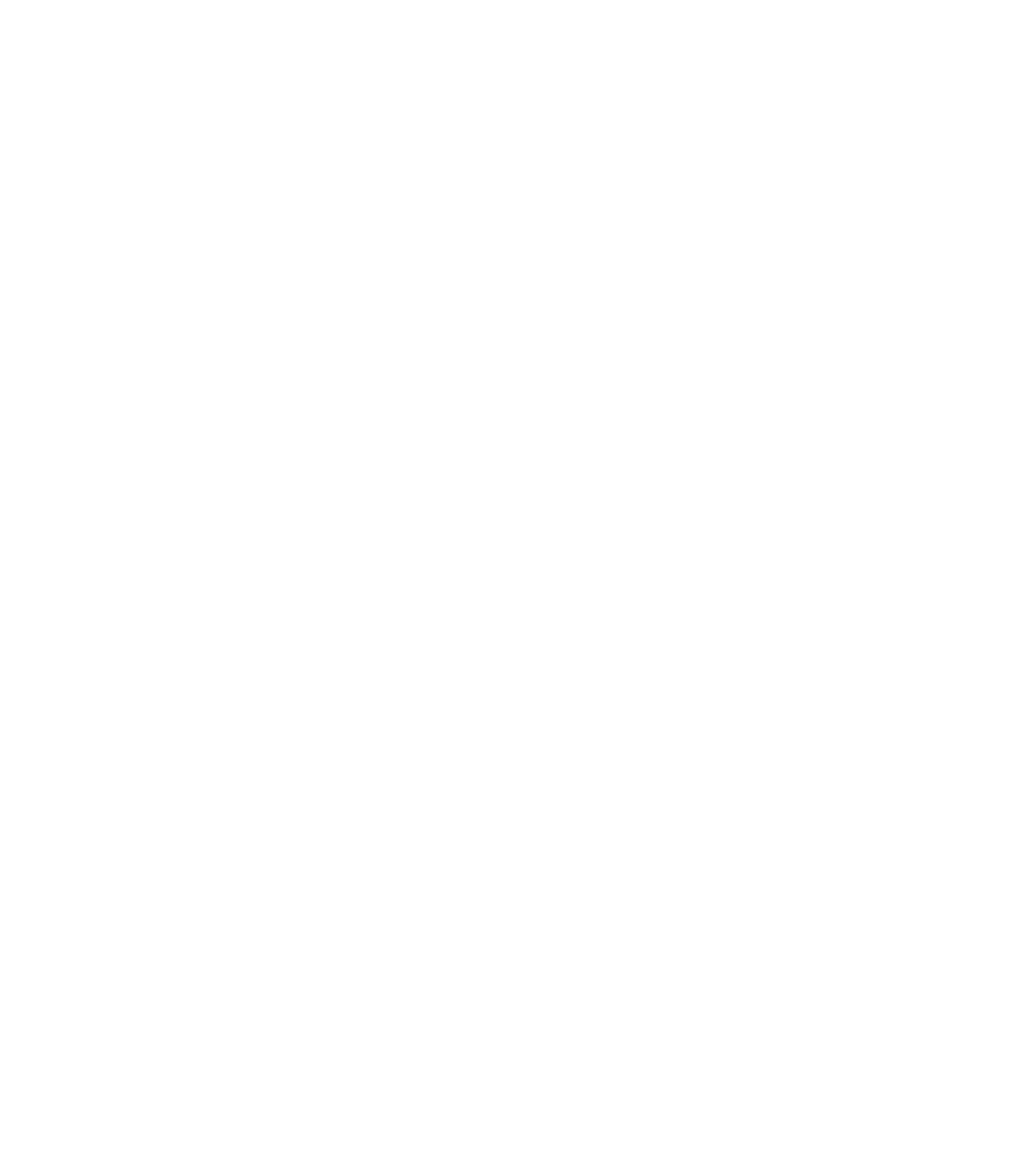
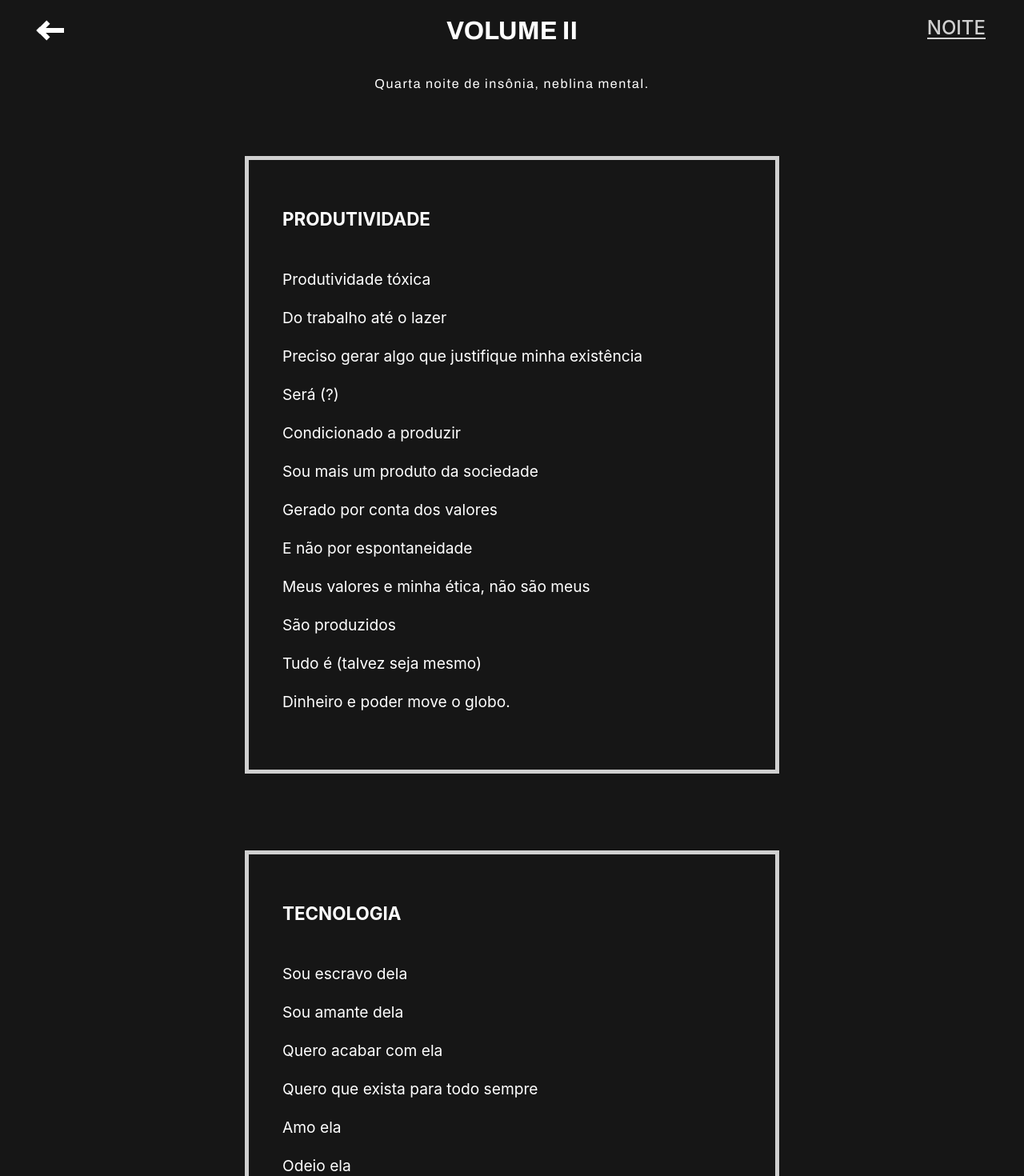
Before and after one commit to baptixta/jose-anonimo, a React (Create React App) app: page /VolumeII in a window 1280 px wide. Shown: the top 1470 px of the page at 80% size. Before the commit the page ends 800 px from the top, so only its background shows below. Built offline with nearby package versions, Linux system fonts and the light colour scheme.

Commit message:
volume II

```diff
--- a/src/App.js
+++ b/src/App.js
@@ -5,6 +5,7 @@ import Home from './Pages/Home/Home'
 import VolumeUm from './Pages/Poemas/VolumeOne'
 import Amigos from './Pages/Poemas/Amigos'
 import Abecede from './Pages/Poemas/Abecede';
+import VolumeDois from './Pages/Poemas/VolumeDois';
 
 function App() {
   return (
@@ -14,6 +15,7 @@ function App() {
         <Route path="/VolumeI" exact component={VolumeUm}></Route>
         <Route path="/Amigos" exact component={Amigos}></Route>
         <Route path="/Abecede" exact component={Abecede}></Route>
+        <Route path="/VolumeII" exact component={VolumeDois}></Route>
       </Router>
     </>
   );
--- a/src/Pages/Home/Home.js
+++ b/src/Pages/Home/Home.js
@@ -19,6 +19,7 @@ function Home() {
         <Link to="/VolumeI" className="Link"><Card title="Volume I" /></Link>
         <Link to="/Amigos" className="Link"><Card title="Amigos" /></Link>
         <Link to="/Abecede" className="Link"><Card title="Abecedê" /></Link>
+        <Link to="/VolumeII" className="Link"><Card title="Volume II" /></Link>
       </div>
     </div>
   );
--- /dev/null
+++ b/src/Pages/Poemas/VolumeDois.js
@@ -0,0 +1,27 @@
+import React from 'react';
+import './poem.scss';
+import Poema from '../../Components/Poem/index';
+import VolumeDois from '../../Data/poems4.json';
+import HeaderJose from '../../Components/Header';
+import Arrow from '../../Components/Arrow/arrow';
+import Toggle from '../../Components/Toggle/Toggle';
+import { Link } from 'react-router-dom';
+
+function Poem() {
+  const [theme, setTheme] = React.useState(false)
+
+  function switchTheme() {
+    setTheme(!theme)
+  }
+
+  return (
+    <div className={theme ? "App" : "App dark"} onClick={switchTheme}>
+        <Toggle text={theme ? "Dia" : "Noite"}/>
+        <Link to="/" className="Link"><Arrow /></Link>
+        <HeaderJose title="Volume II" text="Quarta noite de insônia, neblina mental." />
+        <Poema conteudo={VolumeDois} />
+    </div>
+  );
+}
+
+export default Poem;
--- /dev/null
+++ b/src/data/poems4.json
@@ -0,0 +1,18 @@
+[
+    {
+        "title": "Produtividade",
+        "poem": "Produtividade tóxica\n Do trabalho até o lazer\n Preciso gerar algo que justifique minha existência\n Será (?)\n Condicionado a produzir\n Sou mais um produto da sociedade\n Gerado por conta dos valores\n E não por espontaneidade\n Meus valores e minha ética, não são meus\n São produzidos\n Tudo é (talvez seja mesmo)\n Dinheiro e poder move o globo."
+    },
+    {
+        "title": "Tecnologia",
+        "poem": "Sou escravo dela\n Sou amante dela\n Quero acabar com ela\n Quero que exista para todo sempre\n Amo ela\n Odeio ela\n Sem ela, eu não teria dinheiro\n Mas talvez tivesse coisas muito mais valiosas (ou não)\n Para alguns é uma benção\n Para outros maldição\n Constrói carreiras\n Destrói carreiras\n Muda a forma de ver as coisas\n Está em constante construção."
+    },
+    {
+        "title": "Alienação",
+        "poem": "Vivo numa bolha\n Ela envolve a mim e meu círculo social\n Como sair da matrix?\n Tive uma ideia\n Quero conhecer todas as visões\n Expansão mental\n A vida não é só isso (status quo)\n Me envolvo na única bolha válida\n Arte e cultura\n O paradoxo das bolhas\n Essa que acabei de entrar estoura a outra\n E minha percepção minúscula de mundo\n Mudou\n E o mundo muda."
+    },
+    {
+        "title": "Contradição",
+        "poem": "Na busca da democratização do saber\n Me torno acadêmico\n E tudo que lutei para mudar, se volta contra mim\n Preciso reformular meu pensamento\n Voltar ao princípio do objetivo\n O precedente de tudo, foi tentar tornar o mundo um lugar melhor\n Mas a cada informação obtida\n Me desiludo com o valor intrínseco do saber\n Essa busca vai resultar em algo bom?\n Ou tudo que construí\n Foi por conta do ego? (tudo é ego)\n Bom\n Ainda tem muito tempo\n E o futuro dirá para mim a verdade nua e crua\n Não estou pronto."
+    }
+]
```
